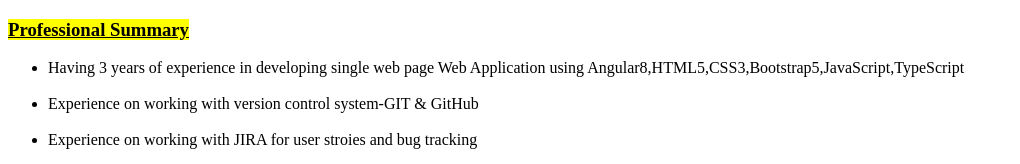
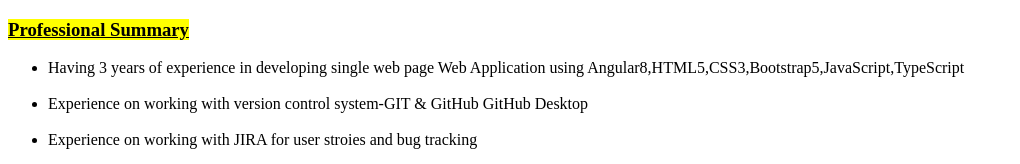
Before and after one commit to SunitAshish/MyProfile, a plain HTML site: page home.html in a window 1280 px wide. Shown: the top 164 px of the page, without its empty margins (0-1020 px from the left). Drawn offline with Linux system fonts and the light colour scheme.

Commit message:
my profile project
my profile project

```diff
--- a/home.html
+++ b/home.html
@@ -7,7 +7,7 @@
     <h3><u><mark>Professional Summary</mark></u></h3>
     <ul>
     <li>Having 3 years of experience in developing single web page Web Application using Angular8,HTML5,CSS3,Bootstrap5,JavaScript,TypeScript</li><br>
-    <li>Experience on working with version control system-GIT & GitHub</li><br>
+    <li>Experience on working with version control system-GIT & GitHub GitHub Desktop</li><br>
     <li>Experience on working with JIRA for user stroies and bug tracking</li><br>
     <li>Working exposure on ID's like VS Code and Notepad++</li><br>
     <li>Strong Debugging & Troubleshooting code experience using Chrome Developer Tool </li><br>
```
